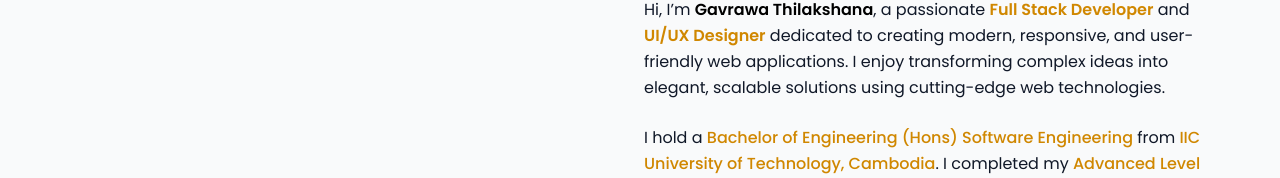
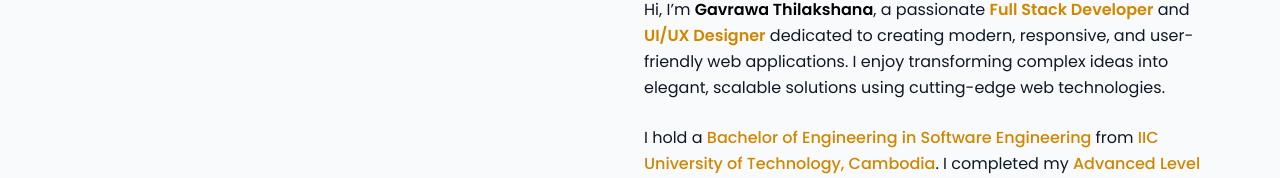
Before and after one commit to gthilakshana/thilakshana, a React (Vite) app: page /#/ in a window 1280 px wide. Shown: the part 955-1133 px from the top of the page. Built offline with nearby package versions, Linux system fonts and the light colour scheme.

Commit message:
about and resume update

```diff
--- a/src/components/about.jsx
+++ b/src/components/about.jsx
@@ -113,7 +113,7 @@ export default function About() {
                         whileInView={{ opacity: 1 }}
                         transition={{ delay: 0.7, duration: 0.7 }}
                     >
-                        I hold a <span className="font-medium text-yellow-600">Bachelor of Engineering (Hons) Software Engineering </span>
+                        I hold a <span className="font-medium text-yellow-600">Bachelor of Engineering in Software Engineering </span>
                         from <span className="font-medium text-yellow-600">IIC University of Technology, Cambodia</span>.
                         I completed my <span className="font-medium text-yellow-600">Advanced Level</span> education at
                         <span className="font-medium text-yellow-600"> M/R Thihagoda National School, Matara, Sri Lanka</span>.
--- a/src/components/resume.jsx
+++ b/src/components/resume.jsx
@@ -31,7 +31,7 @@ export default function Resume() {
 
     const education = [
         {
-            title: "BEng. In Software Engineering (Hons)",
+            title: "BEng. In Software Engineering",
             org: "IIC University of Technology, Cambodia",
             year: "2021 – 2025",
             img: "/IIC_Logo.png",
```
